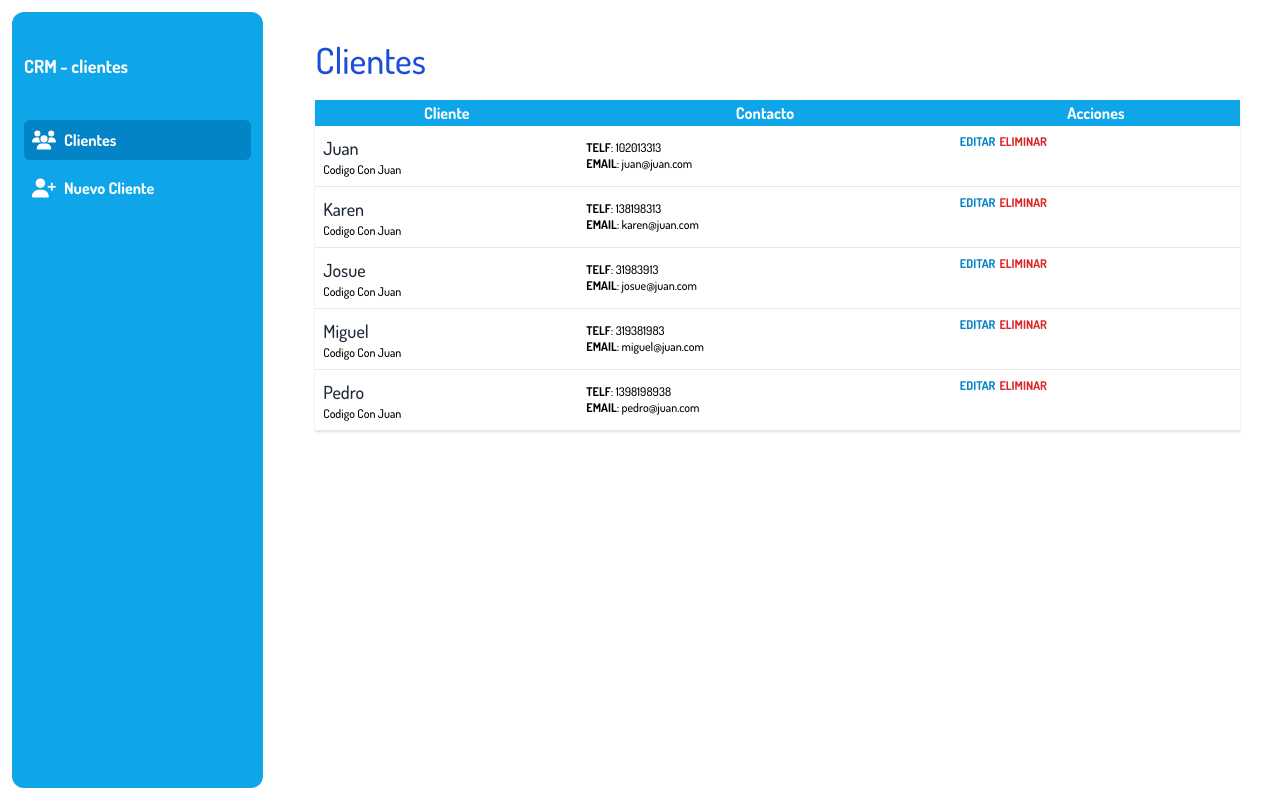
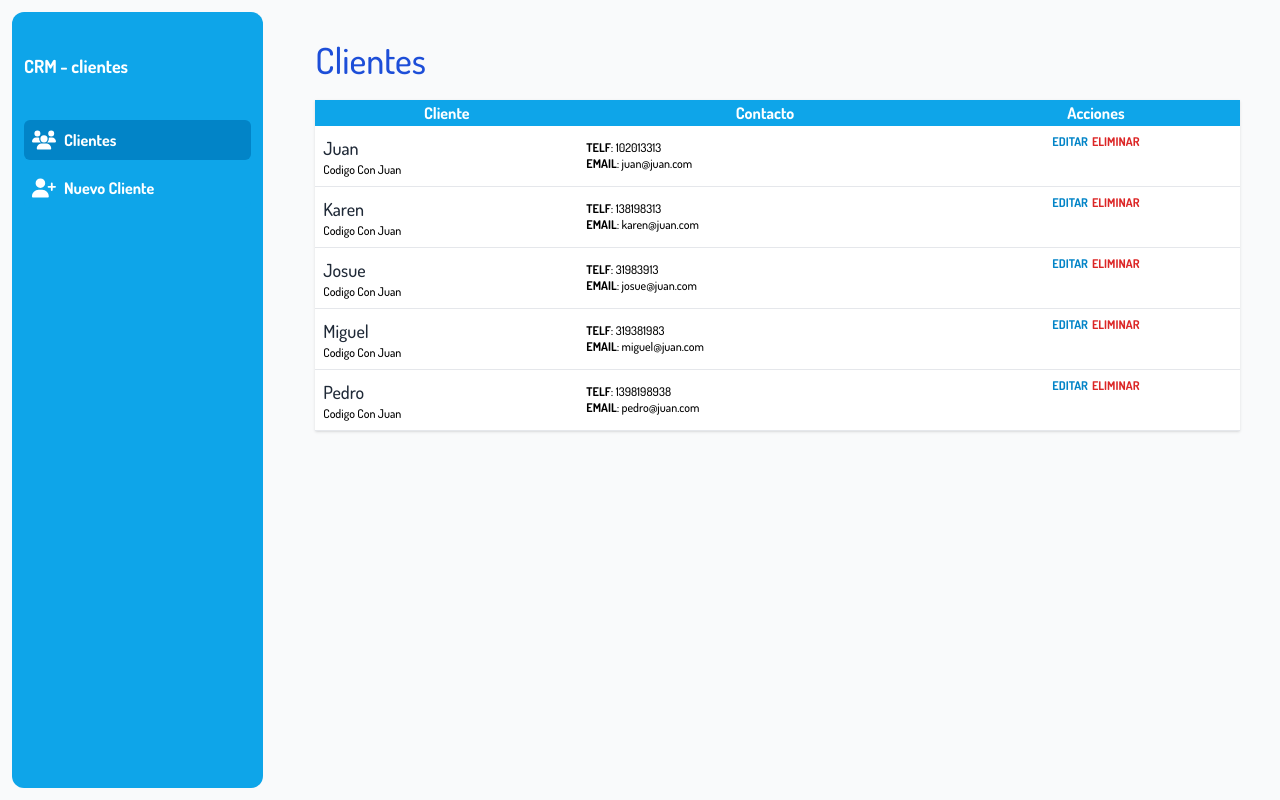
Before and after one commit to HLena/CRMReact, a React (Vite) app: page / in a window 1280 px wide. Built offline with nearby package versions, Linux system fonts and the light colour scheme.

Commit message:
styles: update styles

```diff
--- a/src/components/Customer.jsx
+++ b/src/components/Customer.jsx
@@ -1,6 +1,5 @@
 
 const Customer = ({
-    id,
     name,
     phone,
     email,
@@ -8,7 +7,7 @@ const Customer = ({
 }) => {
 
   return (
-    <tr key={id} className="border-b">
+    <tr className="border-b">
         <td className="p-2">
             <p className="text-lg text-gray-800">{name}</p>
             <p className="text-xs">{emprise}</p>
@@ -21,7 +20,7 @@ const Customer = ({
                 <strong className="uppercase">email</strong>: {email}
             </p>
         </td>
-        <td className="flex gap-1 p-2">
+        <td className="flex gap-1 p-2 justify-center ">
             <button className="uppercase text-xs font-bold text-sky-600">editar</button>
             <button className="uppercase text-xs font-bold text-red-600">eliminar</button>
 
--- a/src/components/Layout.jsx
+++ b/src/components/Layout.jsx
@@ -18,7 +18,7 @@ const Layout = () => {
     }
   ]
   return (
-    <div className="md:flex md:min-h-screen">
+    <div className="md:flex md:min-h-screen bg-gray-50">
       <aside className="md:w-1/4 lg:w-1/5 bg-sky-500 px-3 py-10 m-3 rounded-xl">
         <h2 className="text-white font-bold text-lg">CRM - clientes</h2>
         <nav className="mt-10">
--- a/src/main.jsx
+++ b/src/main.jsx
@@ -3,7 +3,7 @@ import ReactDOM from 'react-dom/client'
 import './index.css'
 import { RouterProvider, createBrowserRouter } from 'react-router-dom';
 import Layout from './components/Layout';
-import NewCustomer from './pages/NewCustomer';
+import NewCustomer, {action as newCustomerAction } from './pages/NewCustomer';
 import Index, { loader as loaderCustomer } from './pages/Index';
 
 
@@ -19,12 +19,10 @@ const router = createBrowserRouter([
       },
       {
         path: '/customer/new',
-        element: <NewCustomer/>
+        element: <NewCustomer/>,
+        action: newCustomerAction
       }
     ]
-  },
-  {
-    path: '/about'
   }
 ])
 
--- a/src/pages/Index.jsx
+++ b/src/pages/Index.jsx
@@ -45,7 +45,6 @@ export const loader = () => {
 const Index = () => {
 
   const customers= useLoaderData();
-  console.log(customers);
 
   return (
     <div>
@@ -63,7 +62,7 @@ const Index = () => {
               <tbody>
                 {
                   customers.map(customer => (
-                    <Customer {...customer} />
+                    <Customer key={customer.id} {...customer} />
                   ))
                 }
 
```
